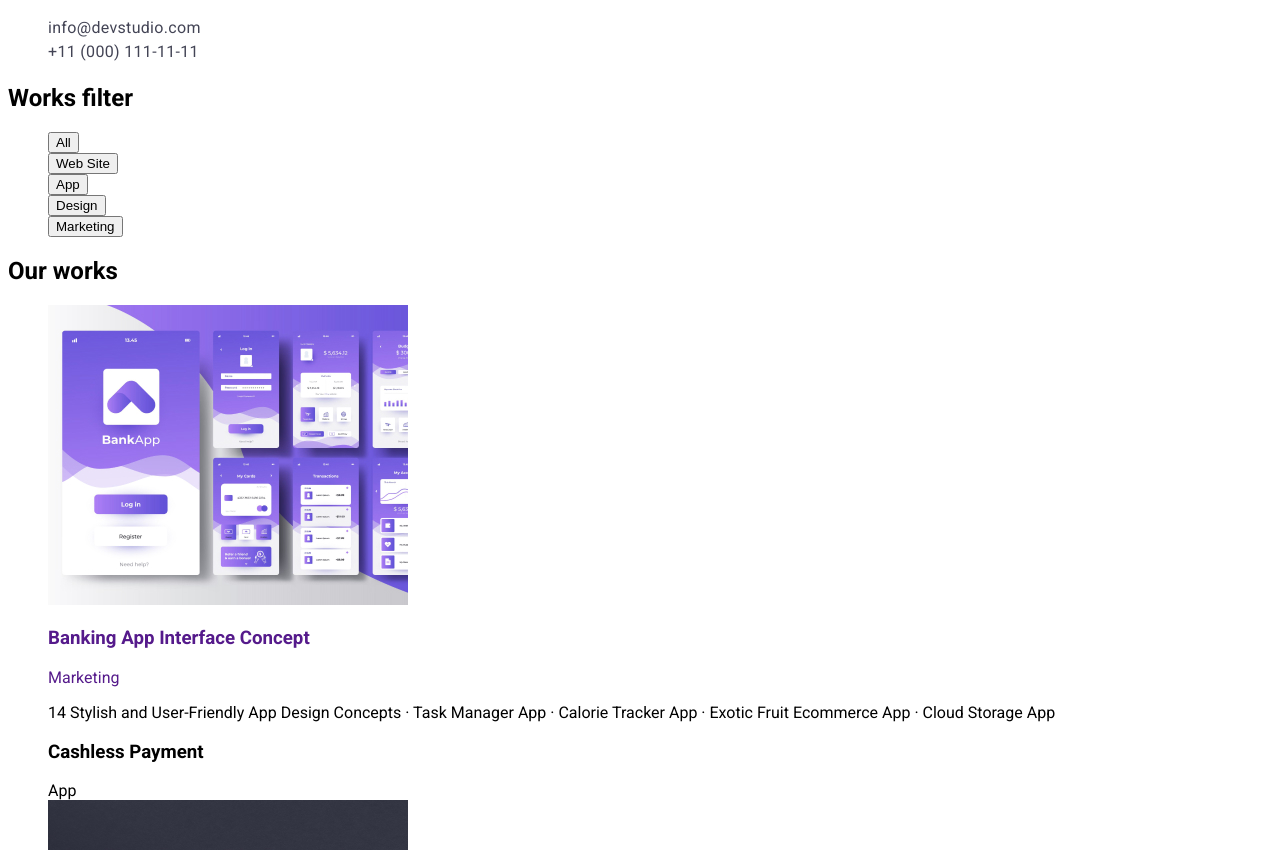
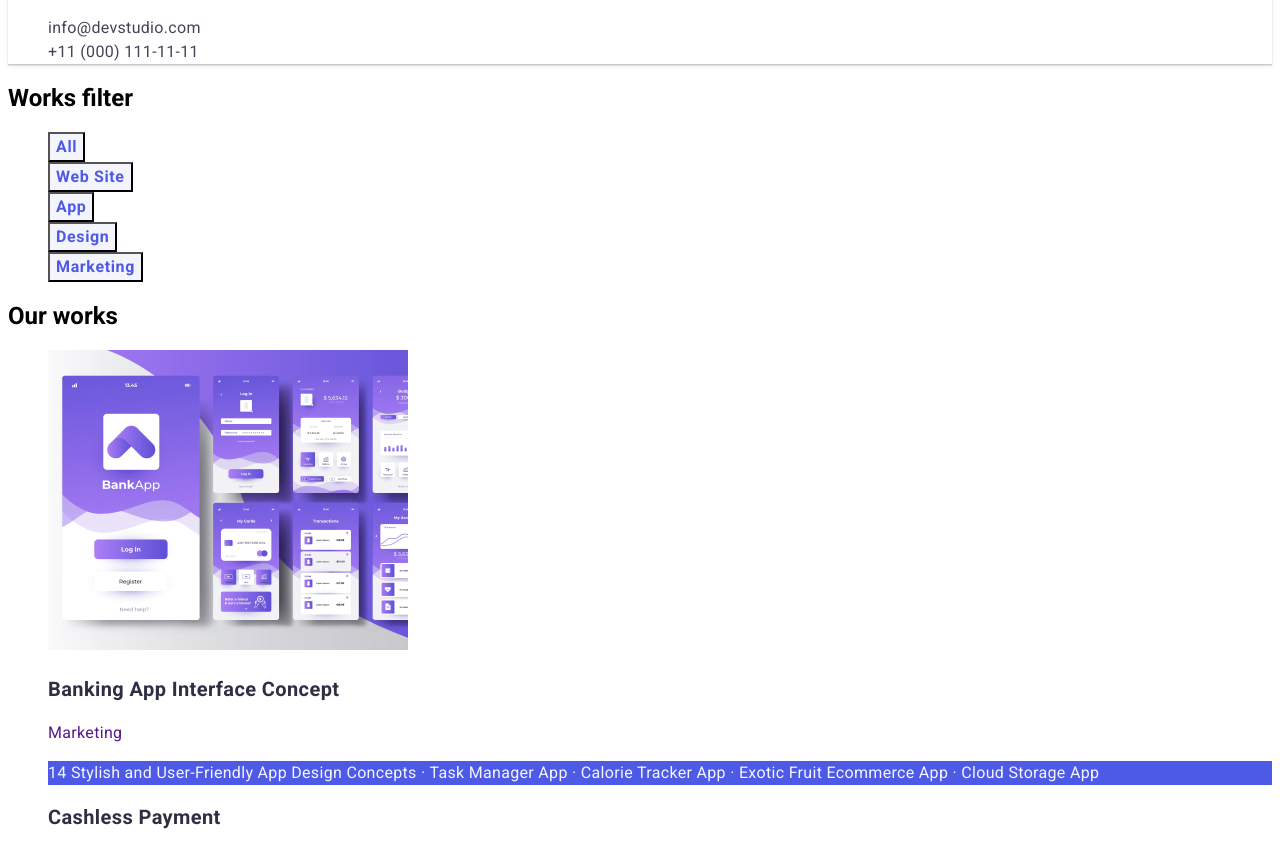
Before and after one commit to OSIris303/goit-markup-hw-02, a plain HTML site: page portfolio.html in a window 1280 px wide. Shown: the part 120-970 px from the top of the page. Drawn offline with Linux system fonts and the light colour scheme.

Commit message:
Додано стилі для портфоліо та мейну

```diff
--- a/css/styles.css
+++ b/css/styles.css
@@ -3,6 +3,17 @@ body {
 }
 
 /*---------HEADER----------*/
+
+.header-bg {
+    background: #FFFFFF;
+    box-shadow: 0px 2px 1px rgba(46, 47, 66, 0.08),
+                0px 1px 1px rgba(46, 47, 66, 0.16),
+                0px 1px 6px rgba(46, 47, 66, 0.08);
+}
+
+.main-bg {
+    background: #2E2F42;
+}
 
 .header-logo{
     font-family: 'Raleway';
@@ -68,6 +79,9 @@ body {
     letter-spacing: 0.04em;
     color: #FFFFFF;
     cursor: pointer;
+    background: #4D5AE5;
+    box-shadow: 0px 4px 4px rgba(0, 0, 0, 0.15);
+    border-radius: 4px;
 }
 
 .list {
@@ -90,6 +104,18 @@ body {
 }
 /*---------MIDDLE----------*/
 
+.advantages-bg {
+    background: #FFFFFF;
+}
+
+.doing-bg {
+    background: #FFFFFF;
+}
+
+.team-bg {
+    background: #F4F4FD;
+}
+
 .middle-list {
     font-family: 'Roboto';
     font-style: normal;
@@ -103,7 +129,7 @@ body {
 .middle-title {
     font-family: 'Roboto';
     font-style: normal;
-    font-weight: 600;
+    font-weight: 700;
     font-size: 20px;
     line-height: 1.20;
     letter-spacing: 0.02em;
@@ -136,6 +162,10 @@ body {
 
 /*---------FOOTER----------*/
 
+.footer-bg {
+    background: #2E2F42;
+}
+
 .footer-text {
     font-family: 'Roboto';
     font-style: normal;
@@ -145,3 +175,66 @@ body {
     letter-spacing: 0.02em;
     color: #E7E9FC;
 }
+
+/*---------PORTFOLIO----------*/
+
+.portfolio-btn {
+    cursor: pointer;
+    background: #F4F4FD;
+    font-family: 'Roboto';
+    font-style: normal;
+    font-weight: 700;
+    font-size: 16px;
+    line-height: 1.50;
+    display: flex;
+    align-items: center;
+    text-align: center;
+    letter-spacing: 0.04em;
+    color: #4D5AE5;
+}
+
+.portfolio-btn:hover {
+    background: #4D5AE5;
+    box-shadow: 0px 3px 1px rgba(0, 0, 0, 0.1), 0px 2px 1px rgba(0, 0, 0, 0.08), 0px 2px 2px rgba(0, 0, 0, 0.12);
+    border-radius: 4px;
+    color: #FFFFFF;
+}
+
+.works-title {
+    font-family: 'Roboto';
+    font-style: normal;
+    font-weight: 700;
+    font-size: 20px;
+    line-height: 1.20;
+    letter-spacing: 0.02em;
+    color: #2E2F42;
+}
+
+.works-list {
+    font-family: 'Roboto';
+    font-style: normal;
+    font-weight: 400;
+    font-size: 16px;
+    line-height: 1.50;
+    letter-spacing: 0.02em;
+    color: #434455;
+}
+
+.works-bg {
+    color: #FFFFFF;
+}
+
+/*---------CASHLESS PAYMENT----------*/
+
+.cashless-style {
+    background: #4D5AE5;
+    background-blend-mode: soft-light;
+    mix-blend-mode: normal;
+    font-family: 'Roboto';
+    font-style: normal;
+    font-weight: 400;
+    font-size: 16px;
+    line-height: 1.50;
+    letter-spacing: 0.02em;
+    color: #F4F4FD;
+}
```
